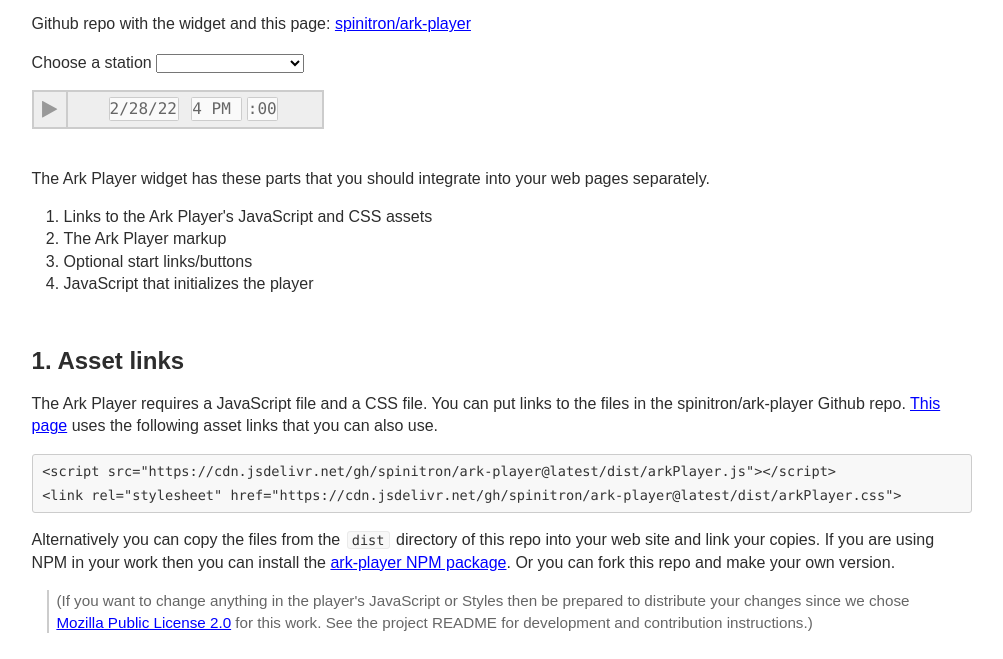
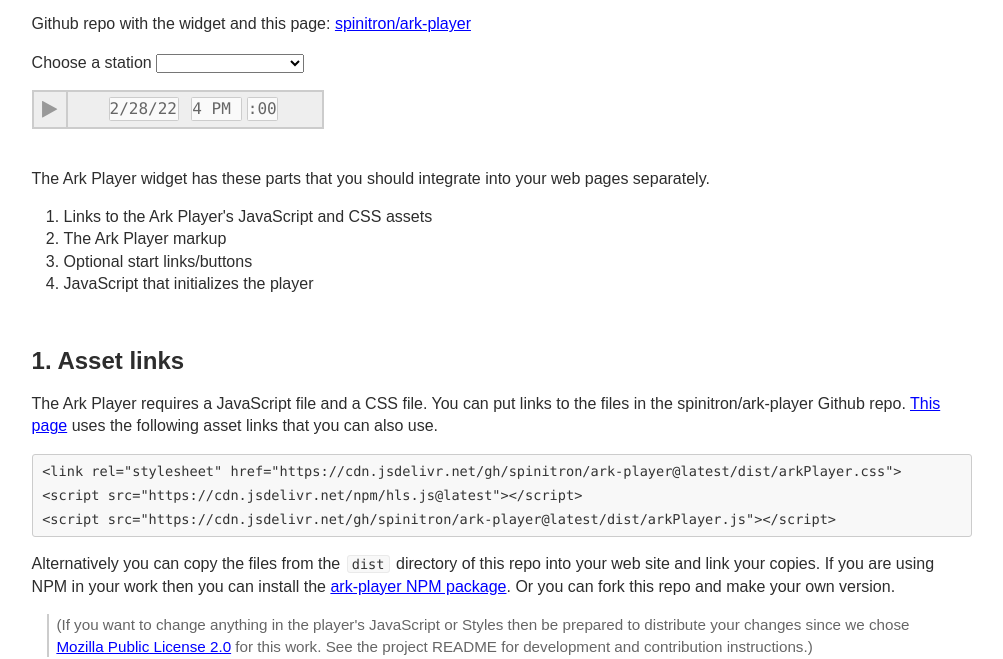
Before and after one commit to spinitron/ark-player, a website: page docs/index.html in a window 1280 px wide. Shown: the part 150-809 px from the top of the page, without its empty margins (138-1141 px from the left). Drawn offline with nearby package versions, Linux system fonts and the light colour scheme.

Commit message:
optimize asset links, fix instructions

```diff
--- a/docs/index.html
+++ b/docs/index.html
@@ -110,11 +110,11 @@
             }
         </style>
 
+        <link rel="stylesheet" href="https://cdn.jsdelivr.net/gh/spinitron/ark-player@latest/dist/arkPlayer.css">
+        <script src="https://cdn.jsdelivr.net/npm/hls.js@latest"></script>
         <script src="https://cdn.jsdelivr.net/gh/spinitron/ark-player@latest/dist/arkPlayer.js"></script>
 
-        <link rel="stylesheet" href="https://cdn.jsdelivr.net/gh/spinitron/ark-player@latest/dist/arkPlayer.css">
 
-        <script src="https://cdn.jsdelivr.net/npm/hls.js@latest"></script>
     </head>
     <body>
         <div class="page_container">
@@ -269,8 +269,9 @@
                 the following asset links that you can also use.
             </p>
 
-            <pre><code>&lt;script src="https://cdn.jsdelivr.net/gh/spinitron/ark-player@latest/dist/arkPlayer.js"&gt;&lt;/script&gt;
-&lt;link rel="stylesheet" href="https://cdn.jsdelivr.net/gh/spinitron/ark-player@latest/dist/arkPlayer.css"&gt;</code></pre>
+            <pre><code>&lt;link rel="stylesheet" href="https://cdn.jsdelivr.net/gh/spinitron/ark-player@latest/dist/arkPlayer.css"&gt;
+&lt;script src="https://cdn.jsdelivr.net/npm/hls.js@latest"&gt;&lt;/script&gt;
+&lt;script src="https://cdn.jsdelivr.net/gh/spinitron/ark-player@latest/dist/arkPlayer.js"&gt;&lt;/script&gt;</code></pre>
 
             <p>
                 Alternatively you can copy the files from the <code>dist</code> directory of this repo into your web
```
